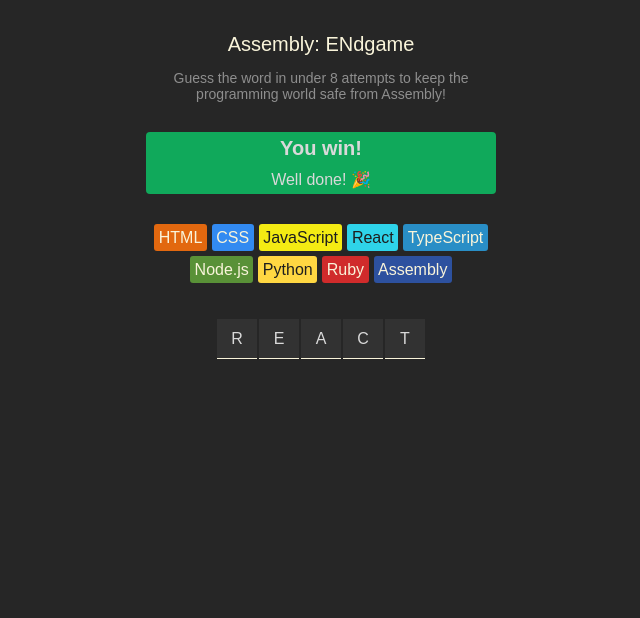
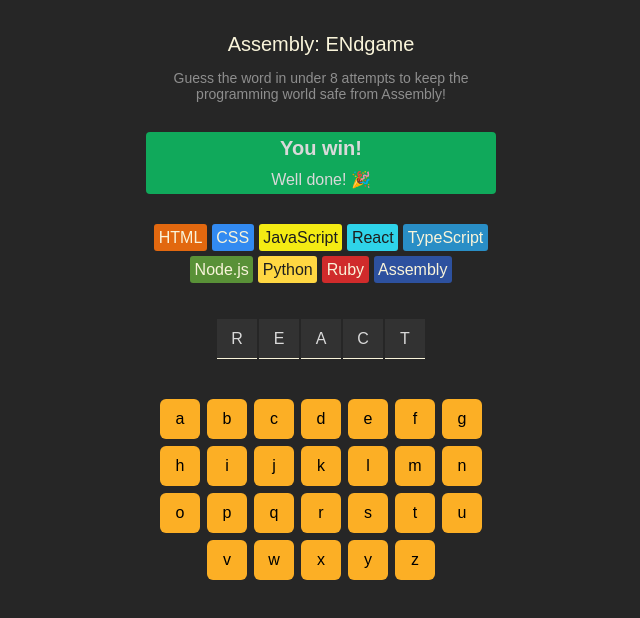
Before and after one commit to Halcyon666/react-daily-learn, a React (Vite) app: page / in a window 1280 px wide. Shown: the top 618 px of the page, without its empty margins (319-959 px from the left). Built offline with nearby package versions, Linux system fonts and the light colour scheme.

Commit message:
my keyborad css in assembly endgame

```diff
--- a/src/assembly endgame/App.tsx
+++ b/src/assembly endgame/App.tsx
@@ -8,6 +8,7 @@
     // no change the array so use index directly
     <span key={index}>{character.toUpperCase()}</span>
   ));
+  const alphabet = "abcdefghijklmnopqrstuvwxyz";
   return (
     <main>
       <header>
@@ -36,6 +37,11 @@
         ))}
       </section>
       <section className="word">{currentWordElements}</section>
+      <section className="keyboard">
+        {alphabet.split("").map((character) => (
+          <span>{character}</span>
+        ))}
+      </section>
     </main>
   );
 }
--- a/src/assembly endgame/index.css
+++ b/src/assembly endgame/index.css
@@ -80,4 +80,26 @@
     align-items: center;
     font: 1.125rem;
     border-bottom: 1px solid #F9F4Da;
+    margin-bottom: 40px;
 }
+
+section.keyboard {
+    display: flex;
+    justify-content: center;
+    color: black;
+    flex-wrap: wrap;
+    max-width: 350px;
+    gap: 7px;
+
+
+}
+
+section.keyboard>span {
+    width: 40px;
+    height: 40px;
+    background-color: #fcaf25;
+    border-radius: 6px;
+    display: flex;
+    justify-content: center;
+    align-items: center;
+}
```
